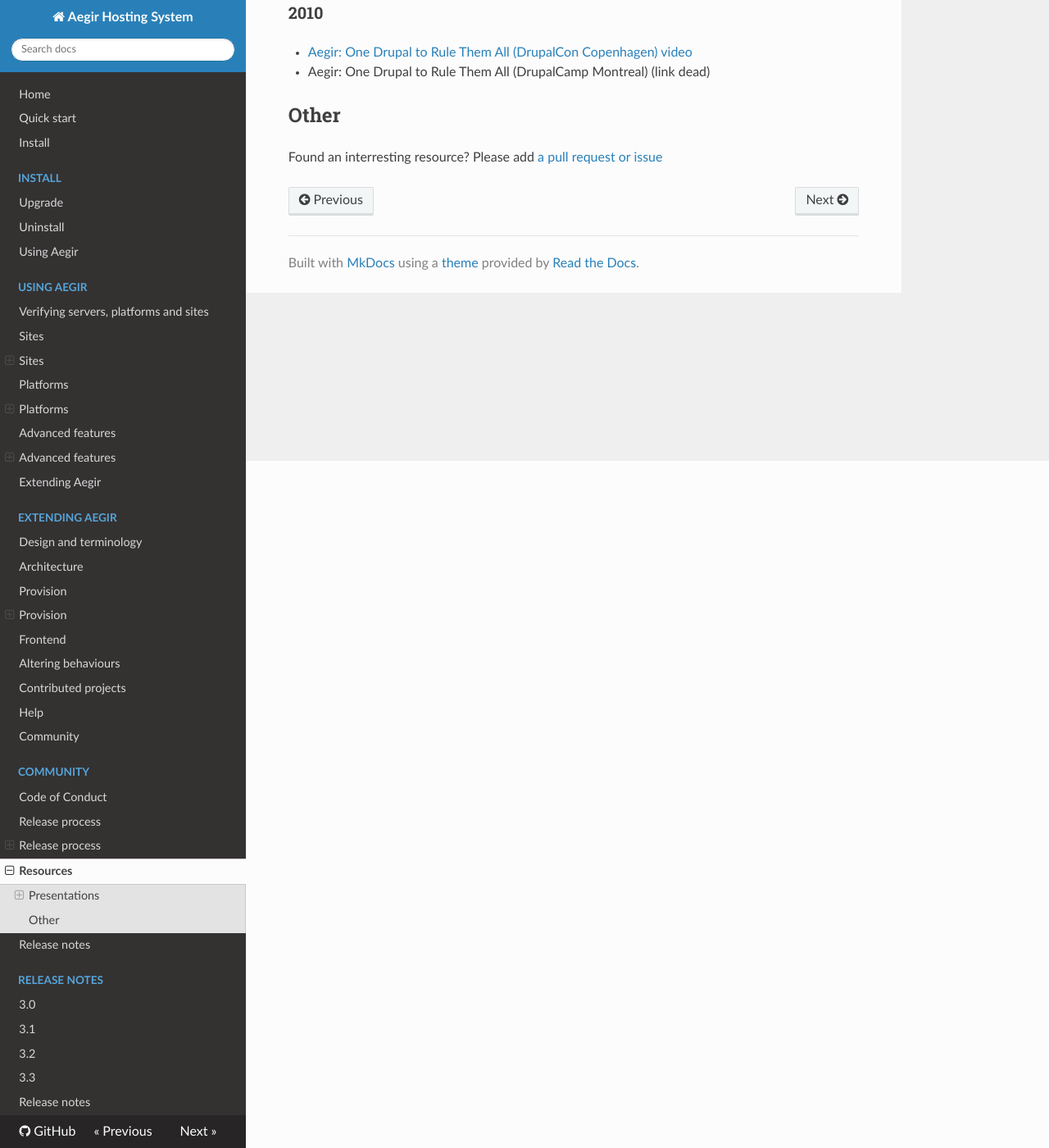
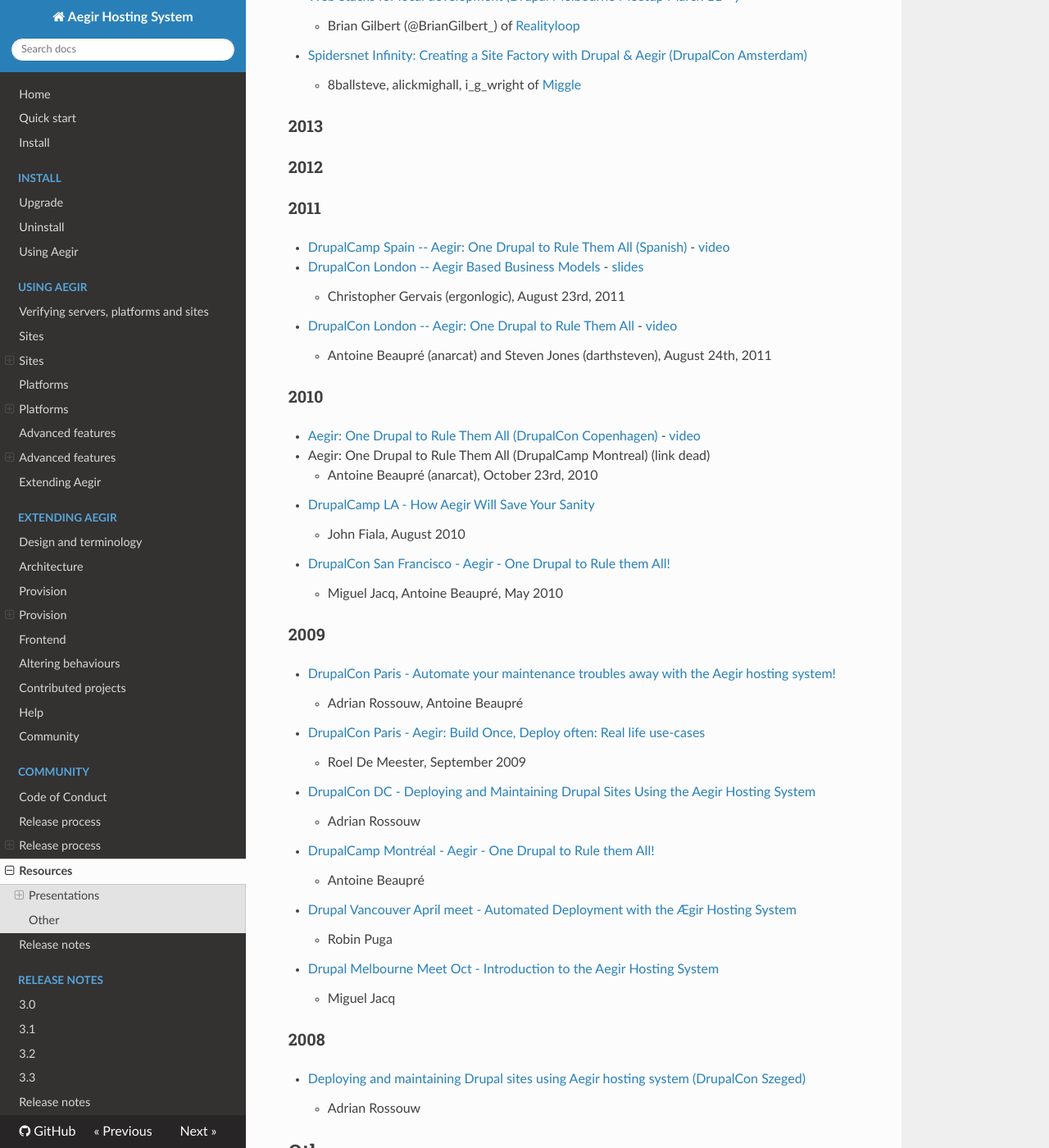
Before and after one commit to aegir-project/documentation, an MkDocs documentation site: the page built from docs/community/resources.md, in a window 1280 px wide and 1400 px high, scrolled down 838 px. Shown: the whole window at 82% size. Built offline with MkDocs 1.6.1, drawn with Linux system fonts in a browser that asks for light colours; nearby versions of some CDN libraries; old or Windows-style settings are respelled for this version of MkDocs; some of the changed text lies outside the part shown.

Commit message:
Added more resources

```diff
--- a/docs/community/resources.md
+++ b/docs/community/resources.md
@@ -14,22 +14,61 @@
 ### 2016
 
 * [DIY GPL Planet Scale Drupal "Cloud"(DrupalCamp Stanford)](https://drupalcamp.stanford.edu/diy-gpl-planet-scale-drupal-cloud)
-* [DIY Drupal Cloud with Drupal, Drush and Aegir (Southern Californian Linux Expo)](https://www.socallinuxexpo.org/scale/14x/presentations/diy-drupal-cloud-drupal-drush-and-aegir)
-    * [Slides](https://docs.google.com/presentation/d/11ZqtIG06ATNDTHLKm89QRjRBofHKVxvsMJz-p9QBowk/edit?usp=sharing)
+    * Nicholas Roberts
+* [DIY Drupal Cloud with Drupal, Drush and Aegir (Southern Californian Linux Expo)](https://www.socallinuxexpo.org/scale/14x/presentations/diy-drupal-cloud-drupal-drush-and-aegir) - [Slides](https://docs.google.com/presentation/d/11ZqtIG06ATNDTHLKm89QRjRBofHKVxvsMJz-p9QBowk/edit?usp=sharing)
+    * Nicholas Roberts, January 21, 2016
 
 ### 2015
 
 * [Aegir: A Drupal-As-A-Service Secret Weapon (Drupal GovCon)](https://youtu.be/vsAOjP5iIhQ)
+    * Mobomo, July 22, 2015
 * [Drupal CI with Aegir and TeamCity (Western New York Drupal User Group)](https://www.youtube.com/watch?v=oBdVFyRifc4)
+    * GuyPaddock, Apr 8, 2015
+### 2014
+* [Web Stacks for local development (Drupal Melbourne Meetup March 11 --)](https://www.youtube.com/watch?v=enSrAjgycnQ)
+    * Brian Gilbert (@BrianGilbert_) of [Realityloop](http://realityloop.com/)
+* [Spidersnet Infinity: Creating a Site Factory with Drupal & Aegir (DrupalCon Amsterdam)](https://amsterdam2014.drupal.org/session/spidersnet-infinity-creating-site-factory-drupal-aegir)
+    * 8ballsteve, alickmighall, i_g_wright of [Miggle](http://www.miggle.co.uk/)
 
-### 2014
 ### 2013
 ### 2012
 ### 2011
+
+
+* [DrupalCamp Spain -- Aegir: One Drupal to Rule Them All (Spanish)](http://2011.drupalcamp.es/sesiones/aegir-un-drupal-para-gobernarlos-todos) - [video](http://www.archive.org/details/AegirUnDrupalParaGobernarlosATodos)
+* [DrupalCon London -- Aegir Based Business Models](http://london2011.drupal.org/conference/sessions/aegir-based-business-models) - [slides](https://london2011.drupal.org/sites/default/files/DrupalCon%20London%202011%20--%20Aegir%20Based%20Business%20Models.pdf)
+    * Christopher Gervais (ergonlogic), August 23rd, 2011
+* [DrupalCon London -- Aegir: One Drupal to Rule Them All](http://london2011.drupal.org/conference/sessions/aegir-one-drupal-rule-them-all) - [video](https://www.youtube.com/watch?v=Uub18h_9PMY)
+    * Antoine Beaupré (anarcat) and Steven Jones (darthsteven), August 24th, 2011
+
 ### 2010
 
-* [Aegir: One Drupal to Rule Them All (DrupalCon Copenhagen)](http://cph2010.drupal.org/sessions/aegir-one-drupal-rule-them-all) [video](https://archive.org/details/Aegir-OneDrupalToRuleThemAll)
+* [Aegir: One Drupal to Rule Them All (DrupalCon Copenhagen)](http://cph2010.drupal.org/sessions/aegir-one-drupal-rule-them-all) - [video](https://archive.org/details/Aegir-OneDrupalToRuleThemAll)
 * Aegir: One Drupal to Rule Them All (DrupalCamp Montreal) (link dead)
+    * Antoine Beaupré (anarcat), October 23rd, 2010
+* [DrupalCamp LA - How Aegir Will Save Your Sanity](http://replay.uci.edu/clients/drupal/How_Aegir_Will_Save_Your_Sanity_-_Web_(1024x768)_-_20100808_10.09.08AM.swf)
+    * John Fiala, August 2010
+* [DrupalCon San Francisco - Aegir - One Drupal to Rule them All!](http://sf2010.drupal.org/conference/sessions/aegir-hosting-system-one-drupal-rule-them-all)
+    * Miguel Jacq, Antoine Beaupré, May 2010
+
+### 2009
+
+* [DrupalCon Paris - Automate your maintenance troubles away with the Aegir hosting system!](http://archive.org/details/AutomateyoursitemaintenancetroublesawaywiththeAegirhostingsystem/)
+    * Adrian Rossouw, Antoine Beaupré
+* [DrupalCon Paris - Aegir: Build Once, Deploy often: Real life use-cases](http://www.archive.org/details/AegirBuildOnceDeployoftenReallifeuse-cases/)
+    * Roel De Meester, September 2009
+* [DrupalCon DC - Deploying and Maintaining Drupal Sites Using the Aegir Hosting System](http://www.archive.org/details/DrupalconDc2009-DeployingAndMaintainingDrupalSitesUsingTheAegir/)
+    * Adrian Rossouw
+* [DrupalCamp Montréal - Aegir - One Drupal to Rule them All!](http://blip.tv/play/AYGqs1IC)
+    * Antoine Beaupré
+* [Drupal Vancouver April meet - Automated Deployment with the Ægir Hosting System](http://blip.tv/play/AYGYi1EC)
+    * Robin Puga
+* [Drupal Melbourne Meet Oct - Introduction to the Aegir Hosting System](http://blip.tv/play/AYGow2oC)
+    * Miguel Jacq
+
+### 2008
+* [Deploying and maintaining Drupal sites using Aegir hosting system (DrupalCon Szeged)](http://archive.org/details/aegir/)
+    * Adrian Rossouw
 
 Other
 -----
```
